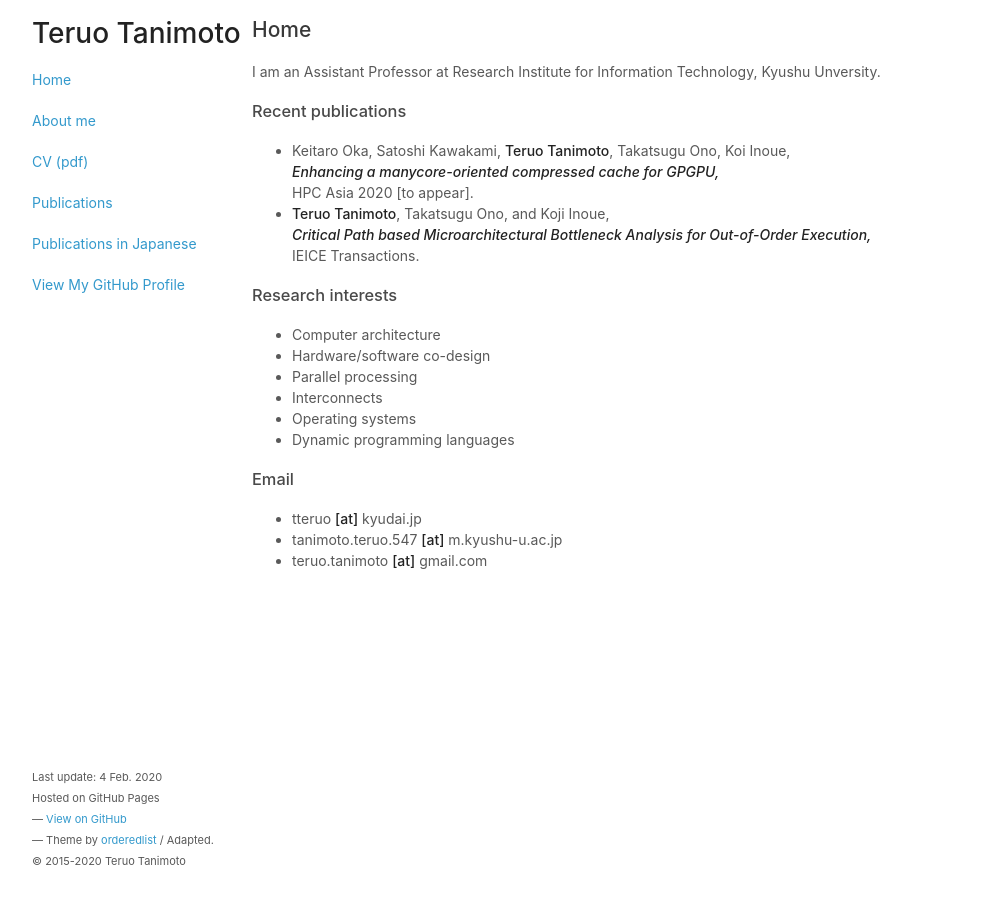
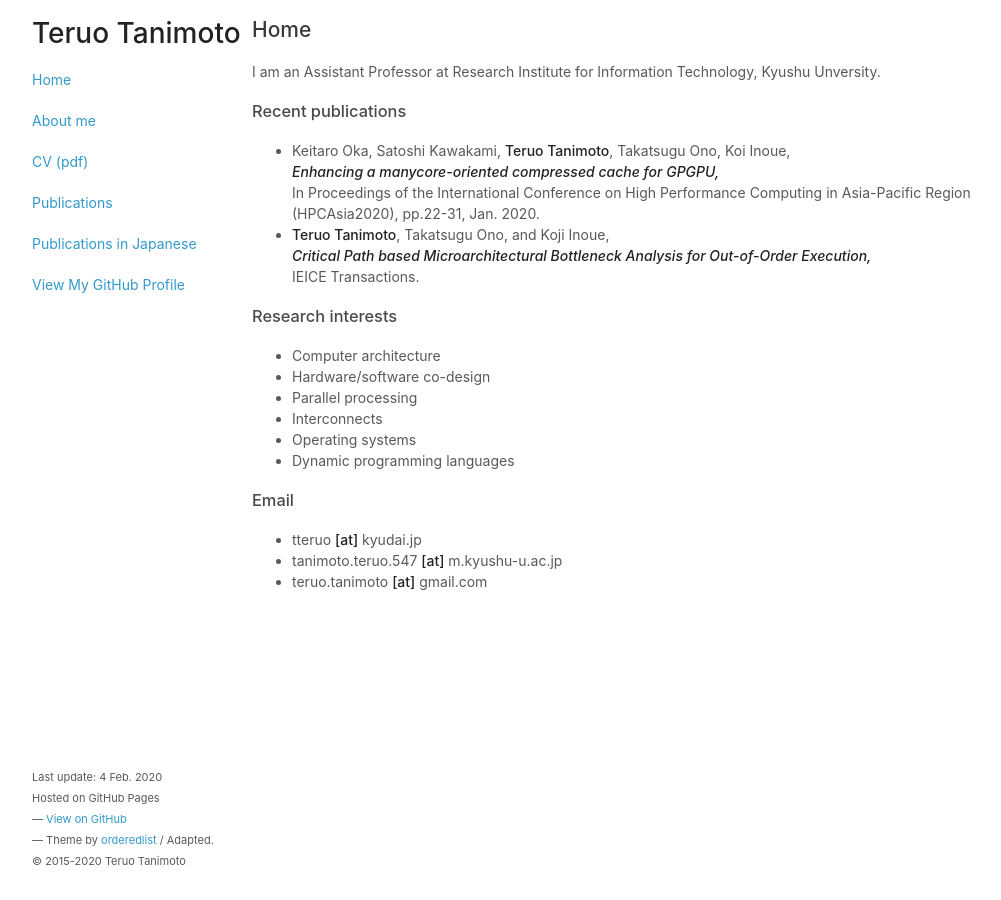
Before and after one commit to teruo41/teruo41.github.io, a Jekyll site: the page built from index.md, in a window 1280 px wide. Shown: the whole page, without its empty margins (138-1139 px from the left). Built offline with Jekyll 4.4.1, drawn with Linux system fonts in a browser that asks for light colours.

Commit message:
Update index.md

```diff
--- a/index.md
+++ b/index.md
@@ -10,7 +10,7 @@ I am an Assistant Professor at Research Institute for Information Technology, Ky
 ### Recent publications
   - Keitaro Oka, Satoshi Kawakami, __Teruo Tanimoto__, Takatsugu Ono, Koi Inoue,
     ***Enhancing a manycore-oriented compressed cache for GPGPU,***
-    HPC Asia 2020 [to appear].
+    In Proceedings of the International Conference on High Performance Computing in Asia-Pacific Region (HPCAsia2020), pp.22-31, Jan. 2020.
   - __Teruo Tanimoto__, Takatsugu Ono, and Koji Inoue,
     ***Critical Path based Microarchitectural Bottleneck Analysis for Out-of-Order Execution,***
     IEICE Transactions.
```
